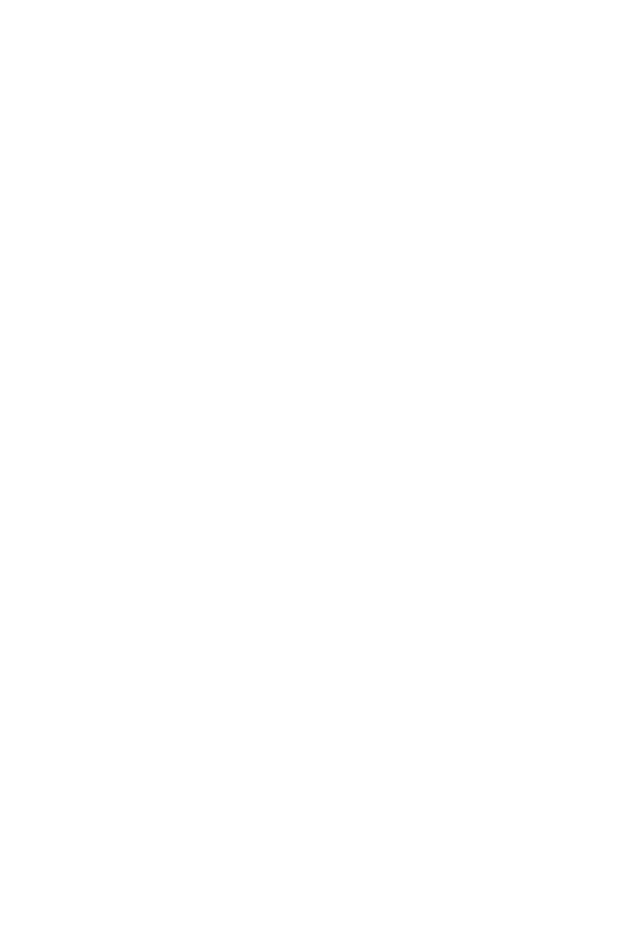
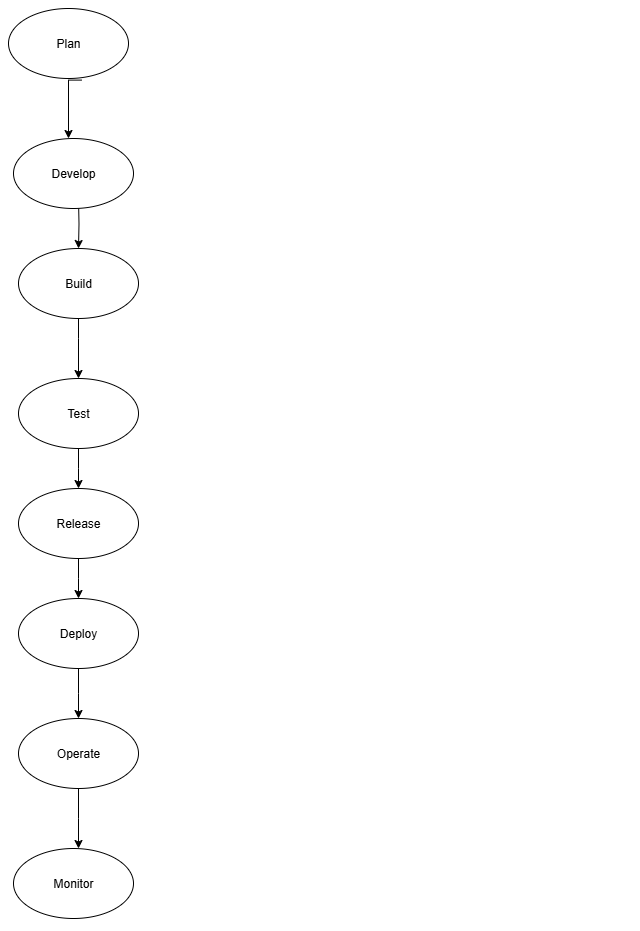
Before and after one commit to Ganilakshmi730/Ex8, a plain HTML site: page index.html in a window 1280 px wide. Shown: the whole page, without its empty margins (0-640 px from the left). Before the commit the page ends 800 px from the top, so only its background shows below. Drawn offline with Linux system fonts and the light colour scheme.

Commit message:
Update index.html

```diff
--- a/index.html
+++ b/index.html
@@ -4,7 +4,7 @@
     <title>Missing Tags</title>
 <!-- Missing </head> -->
 <body>
-<img src=>
+<img src=Devop%20Life%20Cycle.drawio.png>
 </body>
 
 </html>
```
